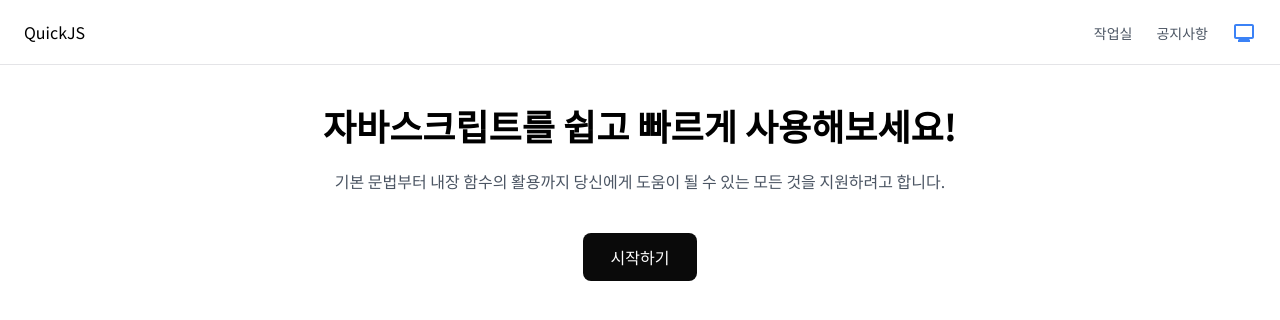
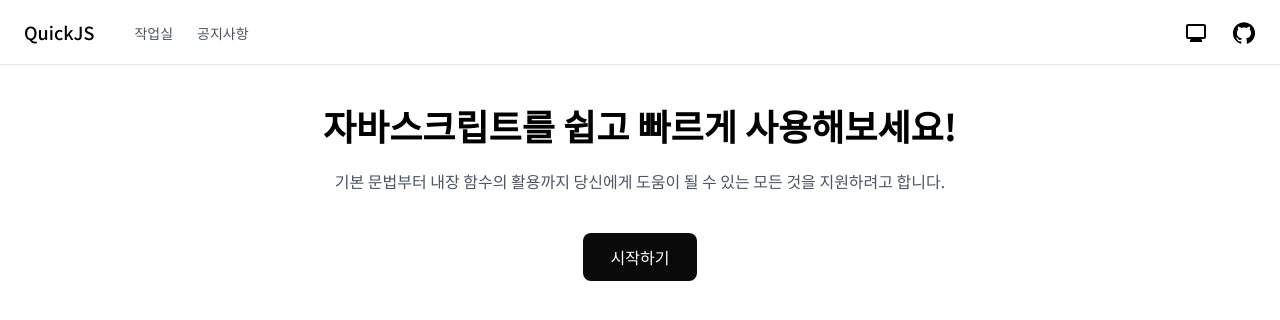
Before and after one commit to fjdkslvn/quick-js, a Next.js app: page / in a window 1280 px wide. Shown: the top 320 px of the page. Built offline with nearby package versions, Linux system fonts and the light colour scheme; no server answers; the database is empty.

Commit message:
feat: Edit navbar style

```diff
--- a/src/components/navbar/index.tsx
+++ b/src/components/navbar/index.tsx
@@ -3,6 +3,7 @@ import Link from "next/link";
 import { useEffect, useState } from 'react';
 import MenuRoundedIcon from '@mui/icons-material/MenuRounded';
 import CloseRoundedIcon from '@mui/icons-material/CloseRounded';
+import GitHubIcon from '@mui/icons-material/GitHub';
 import ThemeSeletor from "../themeSeletor";
 import { useRecoilState } from 'recoil';
 import { SideMenu, sideMenuData } from '@/recoil/sideMenuAtom';
@@ -30,17 +31,18 @@ const Navbar: React.FC<{ sideMenuList:SideMenu[] }> = ({ sideMenuList }) => {
   return (
     <div className="border-b border-zinc-200 grid place-items-center sticky top-0 z-10 backdrop-filter-blur-8 bg-white bg-opacity-85 dark:bg-opacity-85 dark:bg-backDarkColor dark:border-zinc-700">
       <nav className="flex flex-row items-center max-w-screen-xl w-full h-16">
-        <Link className="ml-6 mr-auto text-base" href="/">QuickJS</Link>
-        <div className="hidden md:block">
-          <Link className="mr-6 text-sm text-gray-600 hover:text-gray-900 dark:text-gray-300 dark:hover:text-gray-100" href="/docs/string">작업실</Link>
-          <Link className="mr-6 text-sm text-gray-600 hover:text-gray-900 dark:text-gray-300 dark:hover:text-gray-100" href="/notice">공지사항</Link>
+        <Link className="ml-6 mr-10 text-lg font-medium" href="/">QuickJS</Link>
+        <div className="hidden mr-auto md:block">
+          <Link className="mr-6 text-sm text-gray-600 hover:text-gray-900 dark:text-gray-400 dark:hover:text-white" href="/docs/string">작업실</Link>
+          <Link className="mr-6 text-sm text-gray-600 hover:text-gray-900 dark:text-gray-400 dark:hover:text-white" href="/notice">공지사항</Link>
         </div>
+        <ThemeSeletor/>
+        <Link className="mr-6" href="https://github.com/fjdkslvn/quick-js" target="_blank"><GitHubIcon/></Link>
         <div className="visible-mobile">
           {toggle
           ? <CloseRoundedIcon className="mr-6 cursor-pointer" onClick={handleToggle}/>
           : <MenuRoundedIcon className="mr-6 cursor-pointer" onClick={handleToggle}/>}
         </div>
-        <ThemeSeletor/>
       </nav>
       {toggle &&
         <div className="block fixed top-16 px-4 pb-24 bg-backColor border-t border-zinc-200 w-full h-screen md:hidden dark:bg-backDarkColor dark:border-zinc-700">
--- a/src/components/themeSeletor/index.tsx
+++ b/src/components/themeSeletor/index.tsx
@@ -43,8 +43,8 @@ const ThemeSelector: React.FC = () => {
   }, [themeToggle]);
 
   return (
-    <div className="relative">
-        <div className="text-blue-500 mr-6 cursor-pointer" onClick={themeShowToggle}>
+    <div className="relative ml-auto">
+        <div className="mr-6 cursor-pointer" onClick={themeShowToggle}>
           {themeState === 'light'
             ? <LightModeOutlinedIcon id="theme_light"/>
             : themeState === 'dark'
@@ -52,7 +52,7 @@ const ThemeSelector: React.FC = () => {
             : <MonitorIcon id="theme_system"/>}
         </div>
         {themeToggle &&
-          <div ref={themeSelectorRef} className="absolute top-16 right-4 w-28 bg-white shadow-lg py-1 rounded-md border-solid border border-gray-300 text-gray-900 font-medium text-sm dark:text-gray-100 dark:bg-backDarkColor">
+          <div ref={themeSelectorRef} className="absolute top-16 right-0 w-28 bg-white shadow-lg py-1 rounded-md border-solid border border-gray-300 text-gray-900 font-medium text-sm dark:text-gray-100 dark:bg-backDarkColor">
             <div className={["flex flex-row cursor-pointer px-3 py-1 hover:bg-gray-100 dark:hover:bg-zinc-800", theme === 'light' && "text-blue-500"].join(' ')} onClick={() => handleChange('light')}>
               <LightModeOutlinedIcon className={[theme === 'light'?"text-blue-500":"text-gray-400", "w-5 mr-2"].join(' ')}/>
               Light
--- a/src/styles/globals.css
+++ b/src/styles/globals.css
@@ -27,7 +27,7 @@ textarea{
     --background: #b82d2d;
 }
 .dark body {
-    background:rgb(25, 25, 25);
+    background:rgb(17, 17, 17);
 }
 
 .visible-mobile{
--- a/tailwind.config.ts
+++ b/tailwind.config.ts
@@ -15,7 +15,7 @@ const config: Config = {
       },
       colors: {
         backColor : '#ffffff',
-        backDarkColor : 'rgb(25, 25, 25)',
+        backDarkColor : 'rgb(17, 17, 17)',
       },
     },
   },
```
